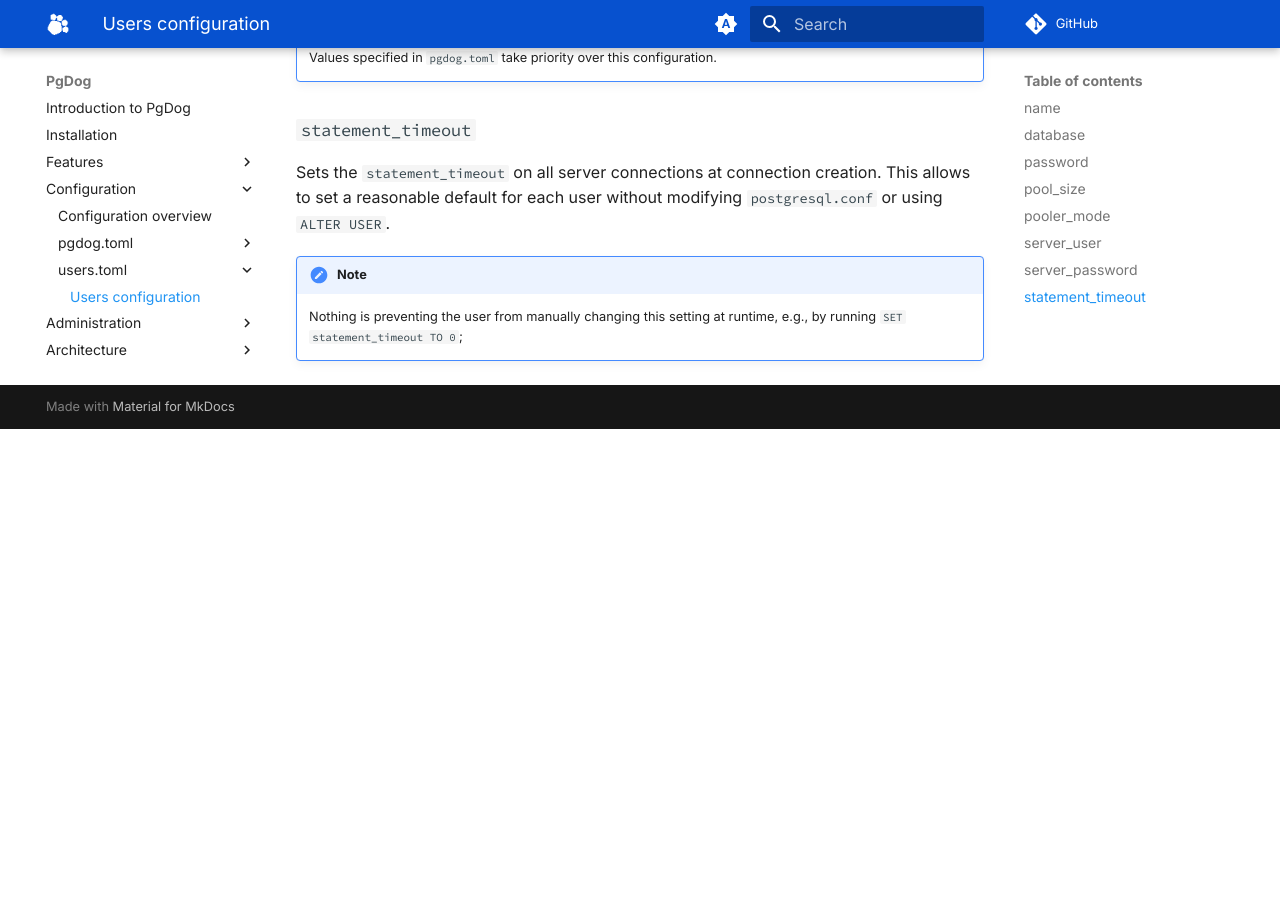
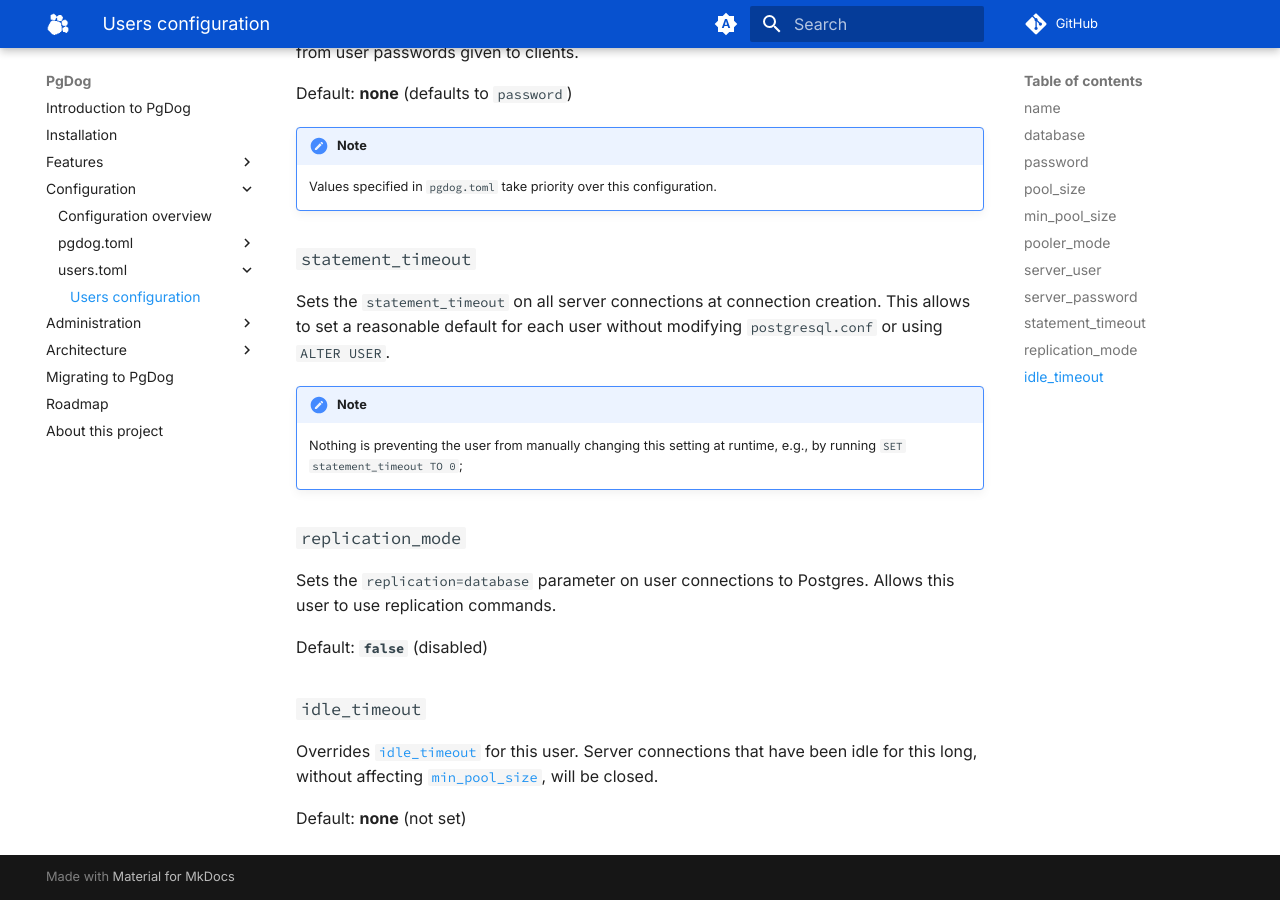
Before and after one commit to pgdogdev/docs, an MkDocs documentation site: the page built from docs/configuration/users.toml/users.md, in a window 1280 px wide and 900 px high, scrolled down 1790 px. Built offline with MkDocs 1.6.1 and Material for MkDocs 9.7.7, drawn with Linux system fonts in a browser that asks for light colours; comment, search, counter and statistics services are not loaded; before the commit the page ends 2219 px from its top, so only the background shows below that; some of the changed text lies outside the part shown.

Commit message:
Missing settings docs

```diff
--- a/docs/configuration/users.toml/users.md
+++ b/docs/configuration/users.toml/users.md
@@ -39,6 +39,10 @@ Overrides [`default_pool_size`](../pgdog.toml/general.md) for this user. No more
 
 Default: **none** (defaults to `default_pool_size` from `pgdog.toml`)
 
+### `min_pool_size`
+
+Overrides [`min_pool_size`](../pgdog.toml/general.md#min_pool_size) for this user. Opens at least this many connections on pooler startup and keeps them open despite [`idle_timeout`](../pgdog.toml/general.md#idle_timeout).
+
 ### `pooler_mode`
 
 Overrides [`pooler_mode`](../pgdog.toml/general.md) for this user. This allows users in [session mode](../../features/session-mode.md) to connect to the
@@ -70,3 +74,15 @@ Sets the `statement_timeout` on all server connections at connection creation. T
 
 !!! note
     Nothing is preventing the user from manually changing this setting at runtime, e.g., by running `SET statement_timeout TO 0`;
+
+### `replication_mode`
+
+Sets the `replication=database` parameter on user connections to Postgres. Allows this user to use replication commands.
+
+Default: **`false`** (disabled)
+
+### `idle_timeout`
+
+Overrides [`idle_timeout`](../pgdog.toml/general.md#idle_timeout) for this user. Server connections that have been idle for this long, without affecting [`min_pool_size`](../pgdog.toml/general.md#min_pool_size), will be closed.
+
+Default: **none** (not set)
```
Also changed, not shown: docs/configuration/pgdog.toml/general.md (+13 -1 lines), docs/configuration/pgdog.toml/sharded_tables.md (+1 -1 lines).
